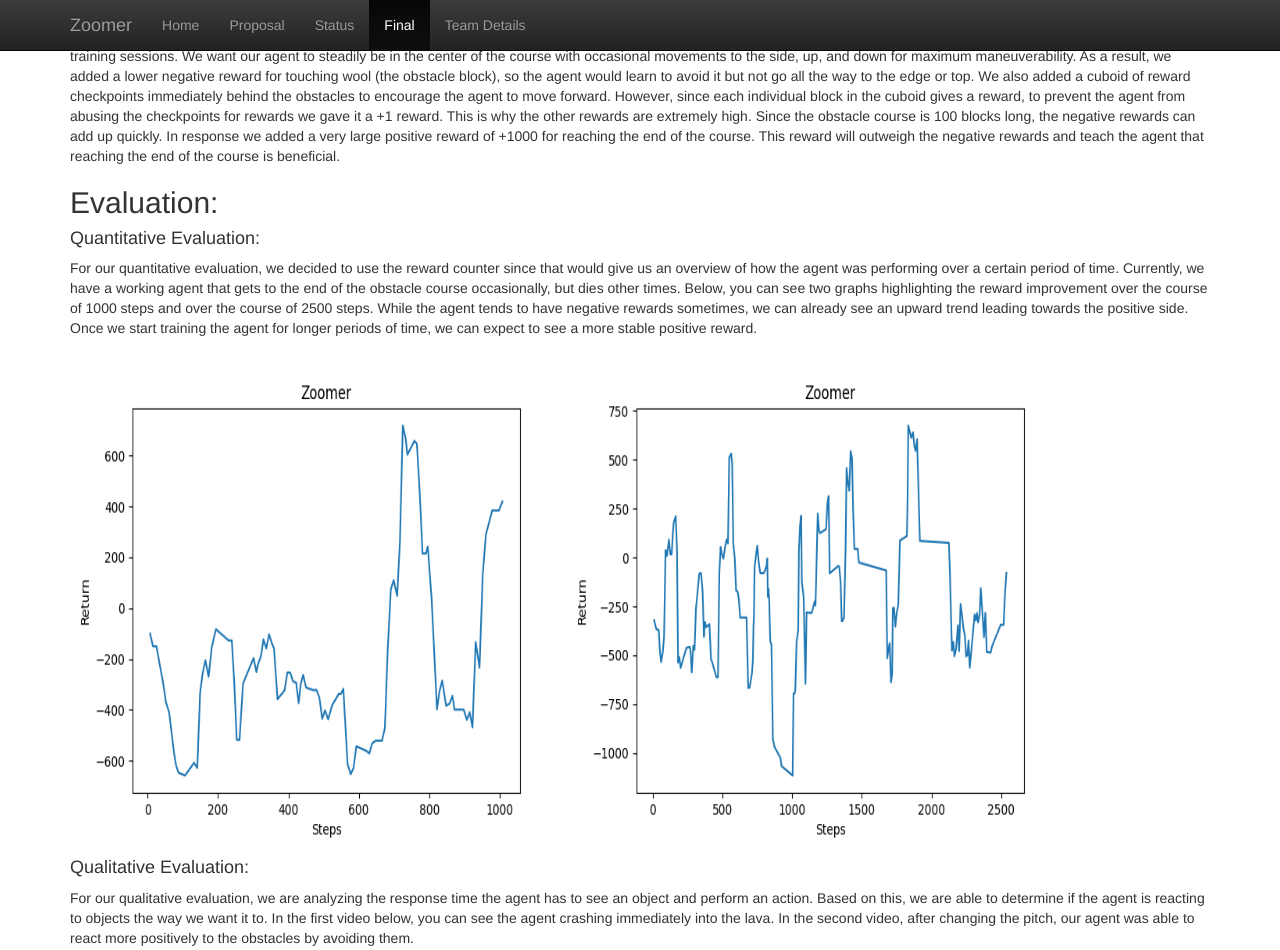
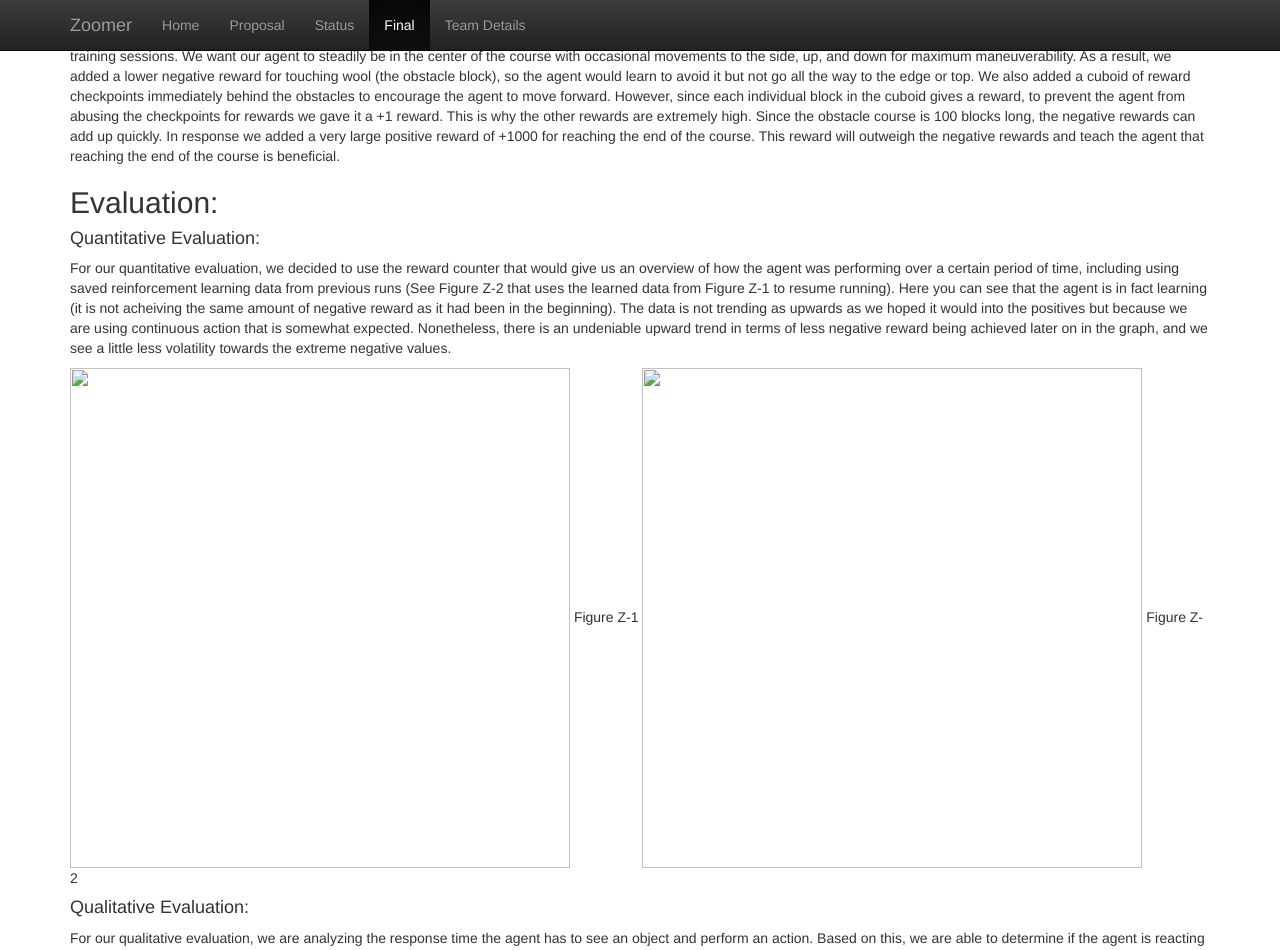
Before and after one commit to Globins/RedstoneEngineer, a Jekyll site: the page built from docs/final.md, in a window 1280 px wide and 1400 px high, scrolled down 1008 px. Shown: the top 950 px of the window. Built offline with Jekyll 4.4.1, drawn with Linux system fonts in a browser that asks for light colours; some of the changed text lies outside the part shown; grey boxes are pictures that could not be loaded.

Commit message:
edits to final.md evaluation

```diff
--- a/docs/final.md
+++ b/docs/final.md
@@ -21,17 +21,37 @@
 
 <h2>Evaluation:</h2>
 <h4>Quantitative Evaluation:</h4>
-For our quantitative evaluation, we decided to use the reward counter since that would give us an overview of how the agent was performing over a certain period of time. Currently, we have a working agent that gets to the end of the obstacle course occasionally, but dies other times. Below, you can see two graphs highlighting the reward improvement over the course of 1000 steps and over the course of 2500 steps. While the agent tends to have negative rewards sometimes, we can already see an upward trend leading towards the positive side. Once we start training the agent for longer periods of time, we can expect to see a more stable positive reward.
+For our quantitative evaluation, we decided to use the reward counter that would give us an overview of how the agent was performing over a certain period of time, including using saved reinforcement learning data from previous runs (See Figure Z-2 that uses the learned data from Figure Z-1 to resume running).
+Here you can see that the agent is in fact learning (it is not acheiving the same amount of negative reward as it had been in the beginning).
+The data is not trending as upwards as we hoped it would into the positives but because we are using continuous action that is somewhat expected. Nonetheless, there is an undeniable upward trend in terms of less negative reward being achieved later on in the graph, and we see a little less volatility towards the extreme negative values.
 
-<img src="zoomer_graph_1.jpg" width="500" height="500"/>
-<img src="zoomer_graph_2.jpg" width="500" height="500"/>
+<img src="FinalReturns2.png" width="500" height="500"/>
+Figure Z-1
+<img src="FinalReturns1.png" width="500" height="500"/>
+Figure Z-2
 
 <h4>Qualitative Evaluation:</h4>
-For our qualitative evaluation, we are analyzing the response time the agent has to see an object and perform an action. Based on this, we are able to determine if the agent is reacting to objects the way we want it to. In the first video below, you can see the agent crashing immediately into the lava. In the second video, after changing the pitch, our agent was able to react more positively to the obstacles by avoiding them.
+For our qualitative evaluation, we are analyzing the response time the agent has to see an object and perform an action. Based on this, we are able to determine if the agent is reacting to objects the way we want it to. In Video ZV-1 you can see that the agent is still learning through reinforcement learning, it doesn't quite make it to the goal but it now has more data that it can use to determine what it should do next time. In Videos ZV-2 and ZV-3, you can get an idea of what our agent's baseline performance is like after it has learned with the PPO algorithm a little more and is starting to make less mistakes but still either hits obstacles or struggles to reach the goal. In Video ZV-4, the agent reaches the goal redstone wall with relatively no errors and and through our observation, we know it received a higher reward value than usual. Although sometimes the rewards aren't as high as we would like them, the video results prove to us that the agent is in fact learning and achieving it's goal a lot more often towards the end.
 
 
-![](https://media.giphy.com/media/CNWDGkhmbiGpNUWV5Y/giphy.gif)
-![](https://media.giphy.com/media/boW7I8waJeu4RQDeM8/giphy.gif)
+The agent is still learning - does not reach goal:
+![](https://media.giphy.com/media/orG59r33iqSQQvFaC2/giphy.gif)
+Video ZV-1
+
+Baseline Performance:
+
+![](https://media.giphy.com/media/Pmol78fyEMXNjbW6iP/giphy.gif)
+Video ZV-2
+
+![](https://media.giphy.com/media/QJJL9EhKjjqc7NpiUi/giphy.gif)
+Video ZV-3
+
+
+Best Performance:
+
+![](https://media.giphy.com/media/wVxSe23Q0WoJdty5UZ/giphy.gif)
+Video ZV-4
+
 
 <h2>References/Resources Used:</h2>
 We based our initial reinforcement learning approach/implementation on that provided to us in Assignment #2 (which uses the library “rllib”), which we modified to work with our project. We used the XML Schema and Project Malmo code documentation to help with writing our code.
```
